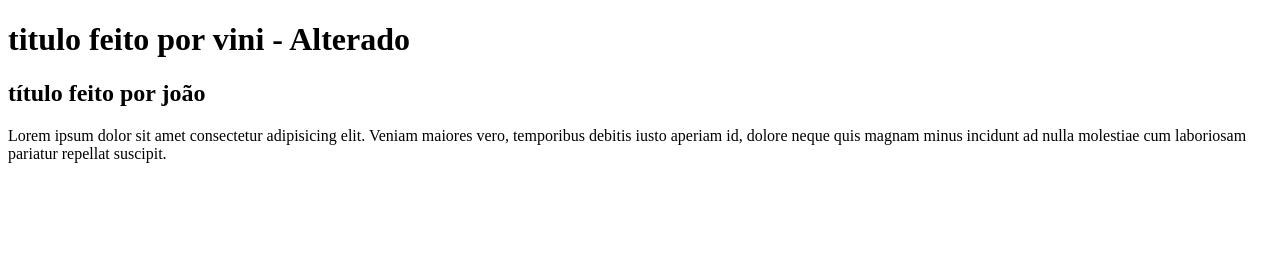
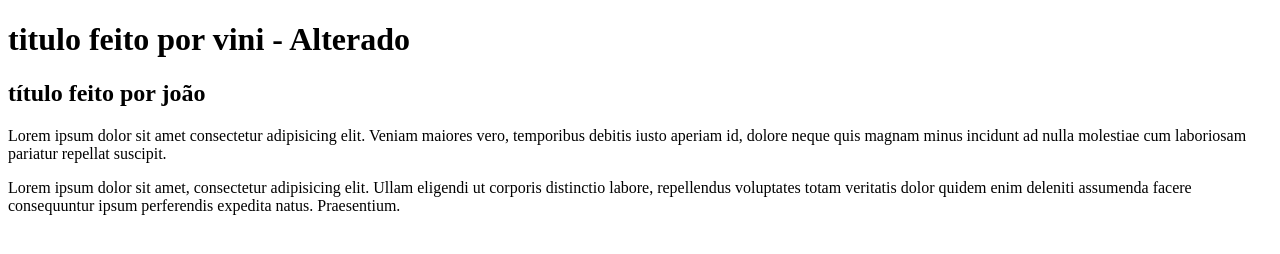
Before and after one commit to vinilazzeri/aula-git, a plain HTML site: page index.html in a window 1280 px wide. Drawn offline with Linux system fonts and the light colour scheme.

Commit message:
alterei index e estilo css

```diff
--- a/index.html
+++ b/index.html
@@ -13,5 +13,7 @@
 
 
     <p>Lorem ipsum dolor sit amet consectetur adipisicing elit. Veniam maiores vero, temporibus debitis iusto aperiam id, dolore neque quis magnam minus incidunt ad nulla molestiae cum laboriosam pariatur repellat suscipit.</p>
+
+    <p>Lorem ipsum dolor sit amet, consectetur adipisicing elit. Ullam eligendi ut corporis distinctio labore, repellendus voluptates totam veritatis dolor quidem enim deleniti assumenda facere consequuntur ipsum perferendis expedita natus. Praesentium.</p>
 </body>
 </html>
```
